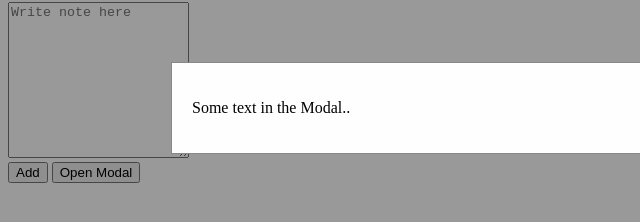
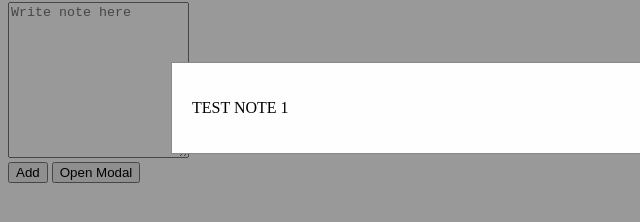
Before and after one commit to Mozl/spaghettinotebook, a plain HTML site: page index.html in a window 1280 px wide. Both pictures are taken after a click on the item "TEST NOTE 1". Shown: the part 130-352 px from the top of the page, 0-640 px from the left. Drawn offline with Linux system fonts and the light colour scheme.

Commit message:
added functionality to show full note body in modal

```diff
--- a/addNoteButton.js
+++ b/addNoteButton.js
@@ -1,6 +1,6 @@
 var addButton = document.getElementById("addbutton");
 addButton.onclick = function () {
-  var noteBody = document.getElementById("notebody").value;
+  var noteBody = document.getElementById("noteBody").value;
   notebook.addNote(new Note(noteBody));
   makeList(notebook);
 };
--- a/index.html
+++ b/index.html
@@ -34,7 +34,7 @@
     makeList(notebook);
   </script>
 
-  <textarea rows="10" cols="20" placeholder="Write note here" id="notebody"></textarea>
+  <textarea rows="10" cols="20" placeholder="Write note here" id="noteBody"></textarea>
   <br>
   <button id="addbutton">Add</button>
 
@@ -49,6 +49,6 @@
 
   <script src="notemodal.js"></script>
   <script src="addNoteButton.js"></script>
-  <!-- <script src="seeSingle.js"></script> -->
+  <script src="seeSingle.js"></script>
 </body>
 </html>
--- a/listDisplay.js
+++ b/listDisplay.js
@@ -11,16 +11,18 @@ function resetListContainer() {
 function appendNotesTo(listContainer){
   for (var i = 0; i < notebook.allNotes.length; i++) {
     var currentNote = notebook.allNotes[i];
+    var listContainerItem = document.createElement("li");
+    listContainer.appendChild(listContainerItem);
 
-    var listContainerItem = document.createElement("li");
     listContainerItem.innerHTML = currentNote.title;
-    listContainerItem.onclick = function() {
-      var modal = document.getElementById('modalText');
-      var modallll = document.getElementById('myModal');
-
-      modal.innerHTML = modalText.innerHTML;
-      modallll.style.display = "block";
-    };
-    listContainer.appendChild(listContainerItem);
+    itemArray = Array.from(document.getElementsByTagName("LI"));
+    itemArray.forEach(function(listContainerItem) {
+      listContainerItem.onclick = function() {
+        var modalText = document.getElementById('modalText');
+        var listContainerItemIndex = itemArray.indexOf(listContainerItem);
+        modalText.innerHTML = notebook.allNotes[listContainerItemIndex].body;
+        modal.style.display = "block";
+      };
+    });
   }
 }
--- a/seeSingle.js
+++ b/seeSingle.js
@@ -1,10 +1,39 @@
-var noteNodes = document.getElementsByTagName('LI');
-var note = Array.from(noteNodes);
-console.log(note);
+// var listContainerItem = document.getElementsByTagName("LI");
+// var modal = document.getElementById('myModal');
 
-note.forEach(function(thing){
-  thing.onclick = function(){
-      console.log(thing.innerHTML);
 
-  };
-});
+
+// listContainerItem.onclick = function() {
+//   notesArray = Array.from(document.getElementsByTagName("LI"));
+
+//   notesArray.forEach(function(arrayItem) {
+//     arrayItem.onclick = function() {
+
+//       var noteBody = document.getElementById("noteBody");
+//     }
+//   });
+//   var modal = document.getElementById('modalText');
+//   modal.style.display = "block";
+// };
+
+
+
+
+
+
+
+
+
+
+
+
+// var closeButton = document.getElementsByClassName("close")[0];
+
+// closeButton.onclick = function() {
+//     modal.style.display = "none";
+// };
+// window.onclick = function(event) {
+//     if (event.target == modal) {
+//         modal.style.display = "none";
+//     }
+// };
```
